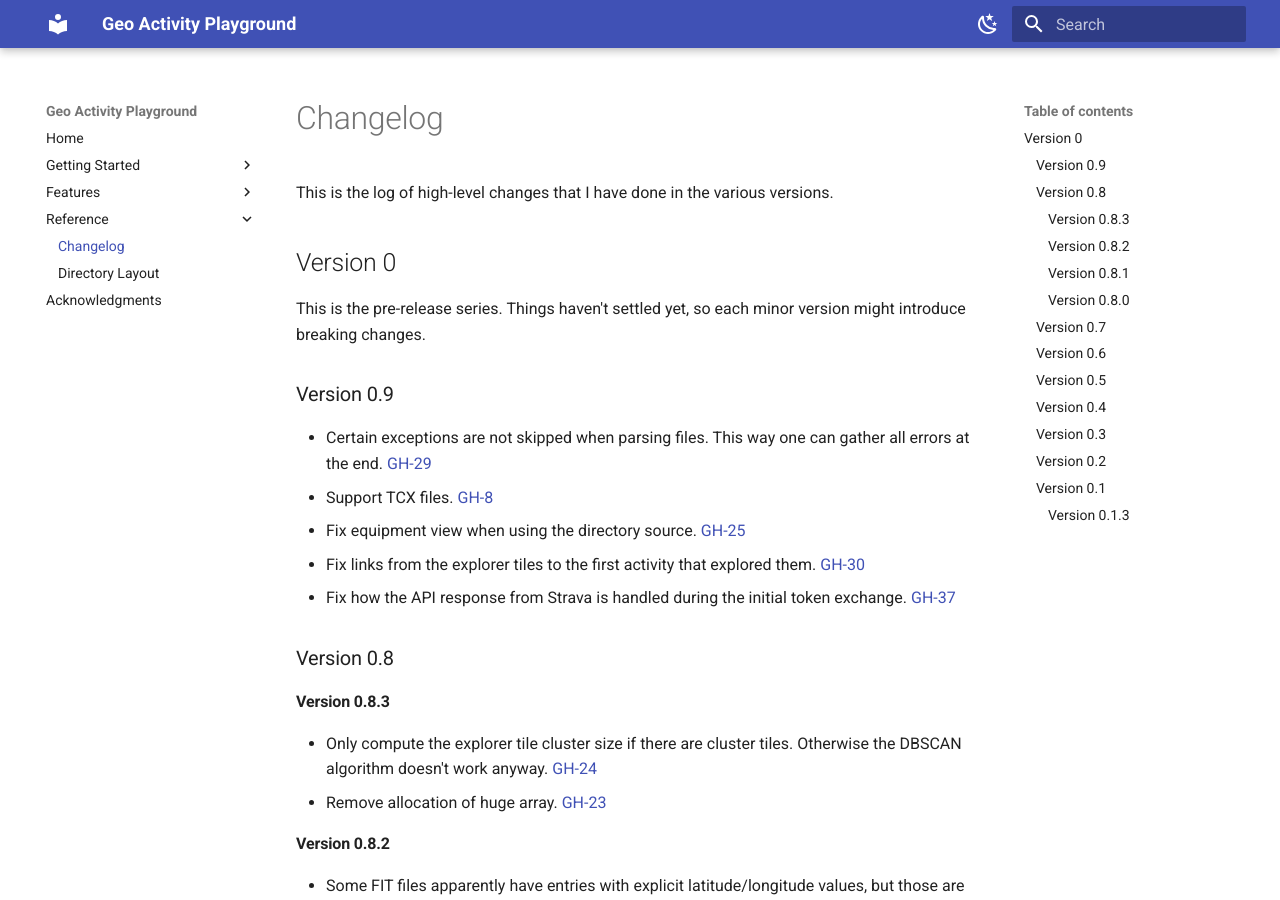
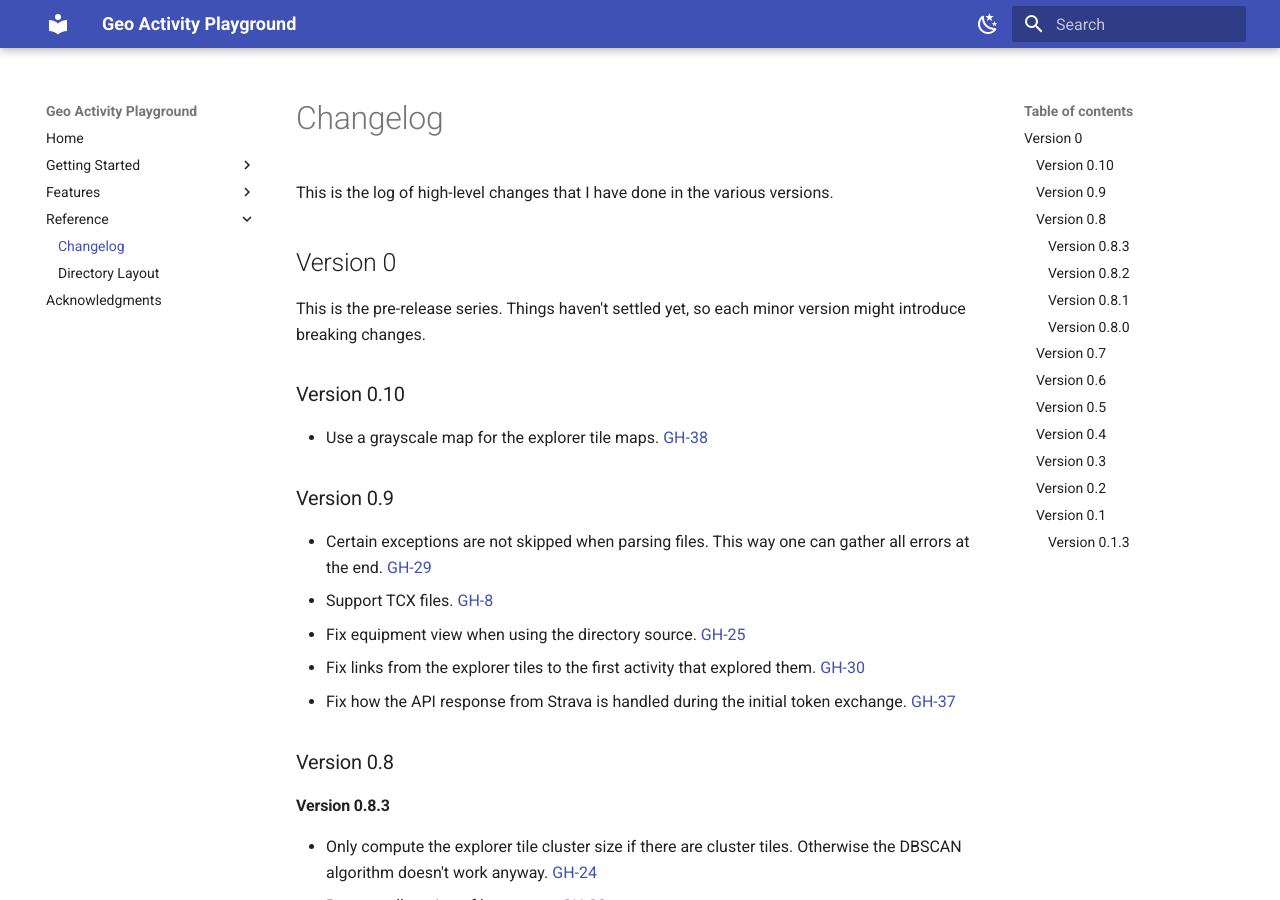
Before and after one commit to martin-ueding/geo-activity-playground, an MkDocs documentation site: the page built from docs/reference/changelog.md, in a window 1280 px wide and 900 px high. Built offline with MkDocs 1.6.1 and Material for MkDocs 9.7.7, drawn with Linux system fonts in a browser that asks for light colours.

Commit message:
Changelog entry

```diff
--- a/docs/reference/changelog.md
+++ b/docs/reference/changelog.md
@@ -5,6 +5,10 @@ This is the log of high-level changes that I have done in the various versions.
 ## Version 0
 
 This is the pre-release series. Things haven't settled yet, so each minor version might introduce breaking changes.
+
+### Version 0.10
+
+- Use a grayscale map for the explorer tile maps. [GH-38](https://github.com/martin-ueding/geo-activity-playground/issues/38)
 
 ### Version 0.9
 
```
